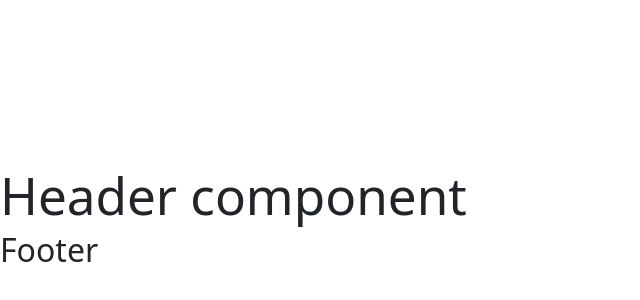
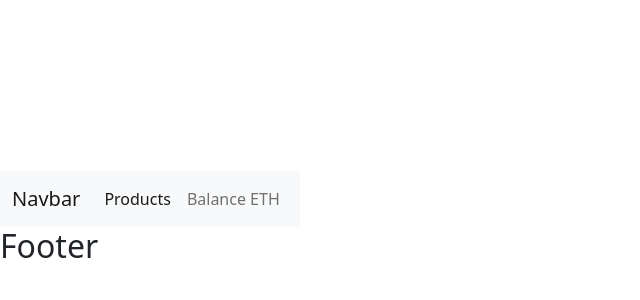
Before and after one commit to aadelop/react-metamask-shop, a React (Vite) app: page / in a window 1280 px wide. Shown: the part 178-478 px from the top of the page, without its empty margins (0-640 px from the left). Built offline with nearby package versions, Linux system fonts and the light colour scheme.

Commit message:
Added navbar bootstrap element to Header component@

```diff
--- a/src/components/Header.jsx
+++ b/src/components/Header.jsx
@@ -1,3 +1,23 @@
+import { Link } from "react-router-dom";
+
 export function Header(){
-    return <div><h1>Header component</h1></div>
+    return (<nav className="navbar navbar-expand-lg navbar-light bg-light">
+        <div className="container-fluid">
+          <a className="navbar-brand" href="#">Navbar</a>
+          <button className="navbar-toggler" type="button" data-bs-toggle="collapse" data-bs-target="#navbarSupportedContent" aria-controls="navbarSupportedContent" aria-expanded="false" aria-label="Toggle navigation">
+            <span className="navbar-toggler-icon"></span>
+          </button>
+          <div className="collapse navbar-collapse" id="navbarSupportedContent">
+            <ul className="navbar-nav me-auto mb-2 mb-lg-0">
+              <li className="nav-item">
+                <Link className="nav-link active" aria-current="page" to="/products">Products</Link>
+              </li>
+              <li className="nav-item">
+                <Link className="nav-link" to="/balance">Balance ETH</Link>
+              </li>
+            </ul>
+          </div>
+        </div>
+      </nav>
+      )
 }
```
